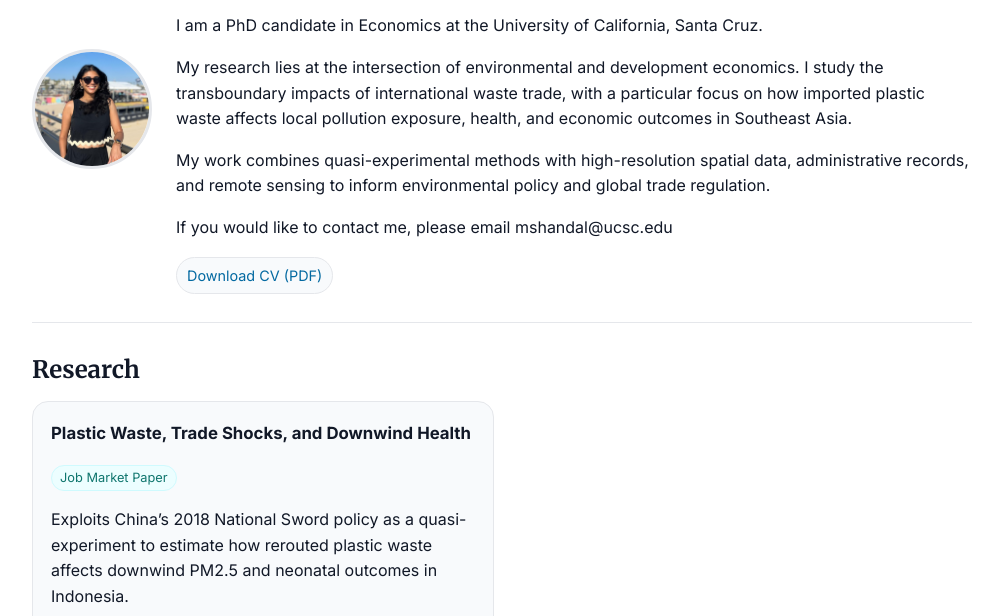
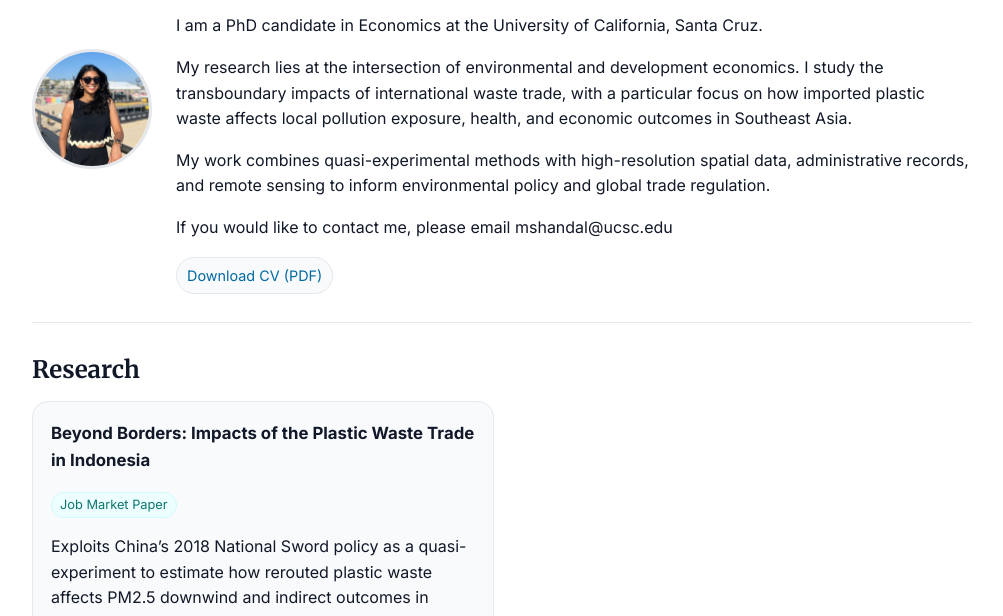
Before and after one commit to monicashandal/monicashandal.github.io, a plain HTML site: page index.html in a window 1280 px wide. Both pictures are taken after a click on the tab "Research". Shown: the part 184-800 px from the top of the page, without its empty margins (138-1141 px from the left). Drawn offline with Linux system fonts and the light colour scheme.

Commit message:
Update index.html

```diff
--- a/index.html
+++ b/index.html
@@ -124,33 +124,29 @@
 </section>
 
 
-    <!-- RESEARCH -->
-    <section class="tabpanel" id="research" role="tabpanel" hidden>
-      <h2>Research</h2>
-      <div class="grid">
-        <article class="card">
-          <h3>Plastic Waste, Trade Shocks, and Downwind Health</h3>
-          <p><span class="pill">Job Market Paper</span></p>
-          <p>Exploits China’s 2018 National Sword policy as a quasi-experiment to estimate how rerouted plastic waste affects downwind PM2.5 and neonatal outcomes in Indonesia.</p>
-          <ul class="list-reset">
-            <li>• Design: Event study, TWFE, geospatial exposure</li>
-            <li>• Data: UN Commtrade, satellite based PM2.5 and dumps </li>
-          </ul>
+ <!-- RESEARCH -->
+<section class="tabpanel" id="research" role="tabpanel" hidden>
+  <h2>Research</h2>
 
+  <div class="grid">
+    <article class="card">
+      <h3>Beyond Borders: Impacts of the Plastic Waste Trade in Indonesia </h3>
+      <p><span class="pill">Job Market Paper</span></p>
 
-    <!-- TEACHING
-    <section class="tabpanel" id="teaching" role="tabpanel" hidden>
-      <h2>Teaching</h2>
-      <ul>
-        <li> ECON 100A: Intermediate Economics (UCSC) Spring 2026.</li>
-     <li><a href="Week 02.pdf" target="_blank" rel="noopener">Week 2 Notes</a></li>
-    <li><a href="week-02.pdf" target="_blank" rel="noopener">Week 3 Notes</a></li>
-    <li><a href="week-03.pdf" target="_blank" rel="noopener">Week 4 Notes</a></li>
+      <p>
+        Exploits China’s 2018 National Sword policy as a quasi-experiment
+        to estimate how rerouted plastic waste affects PM2.5 downwind and
+        indirect outcomes in Indonesia.
+      </p>
 
+      <ul class="list-reset">
+        <li>• Design: Event study, TWFE, geospatial exposure</li>
+        <li>• Data: UN Comtrade, satellite-based PM2.5 and dumps</li>
       </ul>
-    </section> -->
+    </article>
+  </div>
+</section>
 
-<!-- TEACHING -->
 <!-- TEACHING -->
 <section class="tabpanel" id="teaching" role="tabpanel" hidden>
   <h2>Teaching</h2>
@@ -171,7 +167,6 @@
     </li>
   </ul>
 </section>
-
 
   <footer>
     <div class="container">
```
